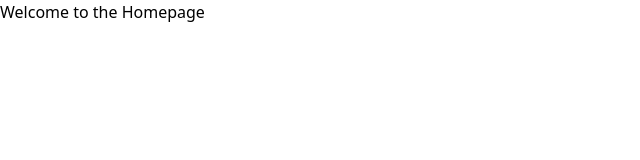
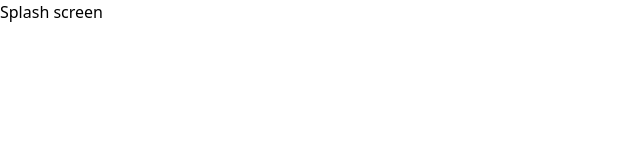
Before and after one commit to michaelhodgkins/pocketbook-client, a React (Create React App) app: page / in a window 1280 px wide. Shown: the top 160 px of the page, without its empty margins (0-640 px from the left). Built offline with nearby package versions, Linux system fonts and the light colour scheme.

Commit message:
changed paths for home and landing

```diff
--- a/src/App.js
+++ b/src/App.js
@@ -13,9 +13,9 @@
      * All routes between each page
      */
     <Routes>
-      <Route path="/" element={<Home />} />
+      <Route path="/" element={<Landing />} />
       <Route path="*" element={<Error />} />
-      <Route path="/landing" element={<Landing />} />
+      <Route path="/home" element={<Home />} />
       <Route path="/signup" element={<Signup />} />
       <Route path="/login" element={<Login />} />
       <Route path="/profile" element={<Profile />} />
```
